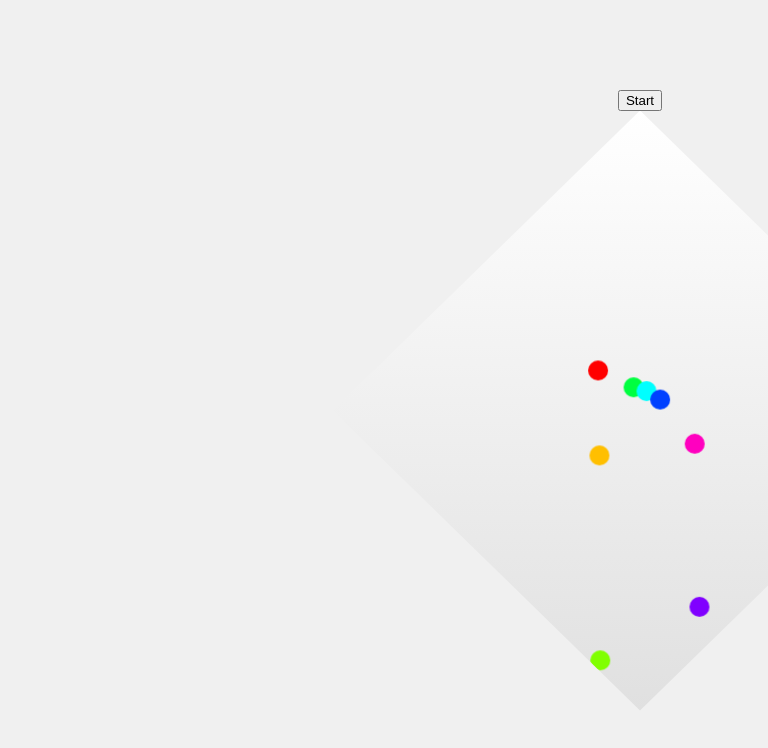
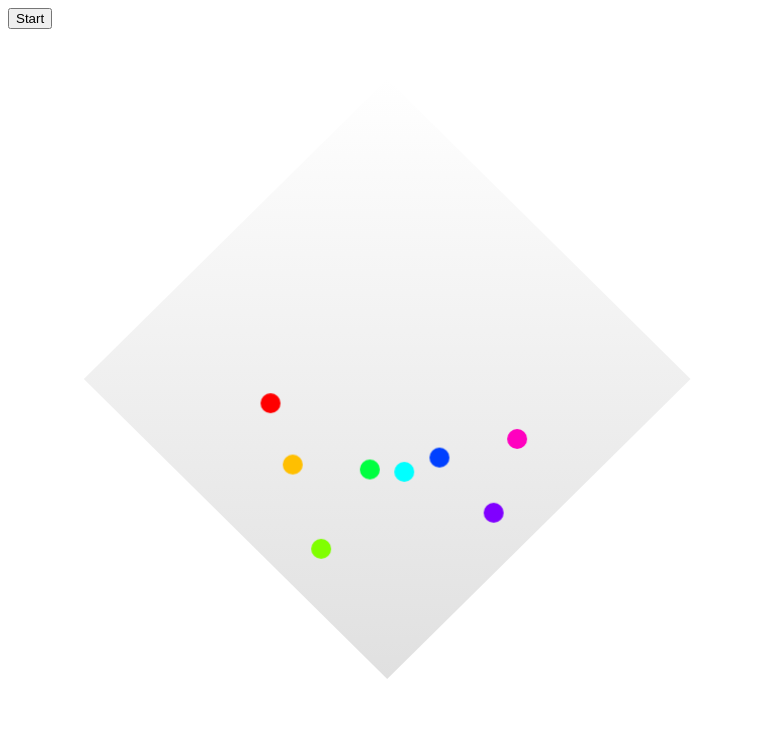
Before and after one commit to yfadskch/bolajalan, a plain HTML site: page index.html in a window 1280 px wide. Both pictures are taken after a click on the button "Start". Shown: the whole page, without its empty margins (0-768 px from the left). Drawn offline with Linux system fonts and the light colour scheme.

Commit message:
asdasdas
d123131231

```diff
--- a/script.js
+++ b/script.js
@@ -14,17 +14,17 @@ document.getElementById('startButton').addEventListener('click', function() {
         funnelContainer.appendChild(ball);
 
         // Calculate end position dynamically
-        let endX = (i - 3.5) * 30 + width / 2;
-        let angle = Math.atan2(height, endX - width / 2) * 180 / Math.PI;
+        let endX = (i - 3.5) * (width / 14); // Adjust end position spread
+        let pathY = height - (Math.abs(i - 3.5) * 30); // Lower height for balls farther from center
 
         // Animate the ball
         ball.animate([
-            { transform: 'translate(0, 0)' },
-            { transform: `translate(${endX - width / 2}px, ${height}px)` }
+            { transform: `translate(0, 0)` },
+            { transform: `translate(${endX}px, ${pathY}px)` }
         ], {
-            duration: 3000 + Math.random() * 2000,  // Random speed for each ball
+            duration: 4000 + Math.random() * 1000,  // Randomized duration for natural effect
             fill: 'forwards',
-            easing: 'ease-in'
+            easing: 'ease-in-out'
         });
     }
 });
--- a/style.css
+++ b/style.css
@@ -1,26 +1,11 @@
-body, html {
-    height: 100%;
-    margin: 0;
-    font-family: Arial, sans-serif;
-}
-
-#gameContainer {
-    width: 100%;
-    height: 100%;
-    display: flex;
-    flex-direction: column;
-    align-items: center;
-    justify-content: center;
-    background-color: #f0f0f0;
-}
-
 #funnelContainer {
-    width: 80%;
+    width: 60%;  /* Adjust width to simulate a narrower funnel */
     height: 600px;
+    margin-top: 50px; /* Add some spacing */
     position: relative;
-    overflow: hidden; /* Hide elements that move outside the container */
+    overflow: hidden;
     background: linear-gradient(to bottom, #ffffff 0%, #e0e0e0 100%);
-    clip-path: polygon(50% 0%, 80% 50%, 50% 100%, 20% 50%); /* Funnel shape */
+    clip-path: polygon(50% 0%, 90% 50%, 50% 100%, 10% 50%); /* Enhanced funnel shape */
 }
 
 .ball {
```
